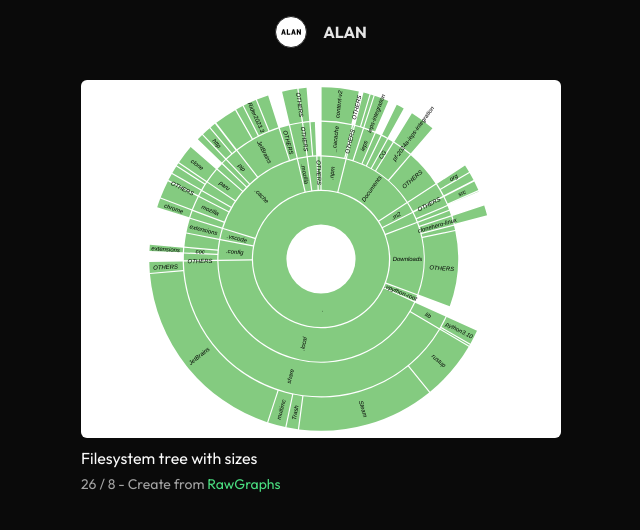
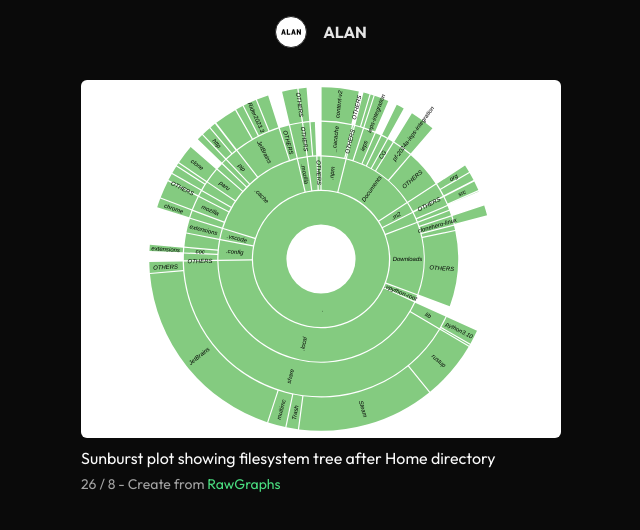
Before and after one commit to alansartorio/infovis, a React (Vite) app: page / in a window 1280 px wide. Shown: the top 530 px of the page, without its empty margins (319-959 px from the left). Built offline with nearby package versions, Linux system fonts and the light colour scheme.

Commit message:
clarify plot

```diff
--- a/src/App.tsx
+++ b/src/App.tsx
@@ -20,7 +20,7 @@ function App() {
         />
         <div className="flex w-full flex-col gap-1">
           <span className="text-base text-foreground">
-            Filesystem tree with sizes
+            Sunburst plot showing filesystem tree after Home directory
           </span>
           <small className="text-sm text-muted-foreground">
             26 / 8 - Create from{' '}
```
